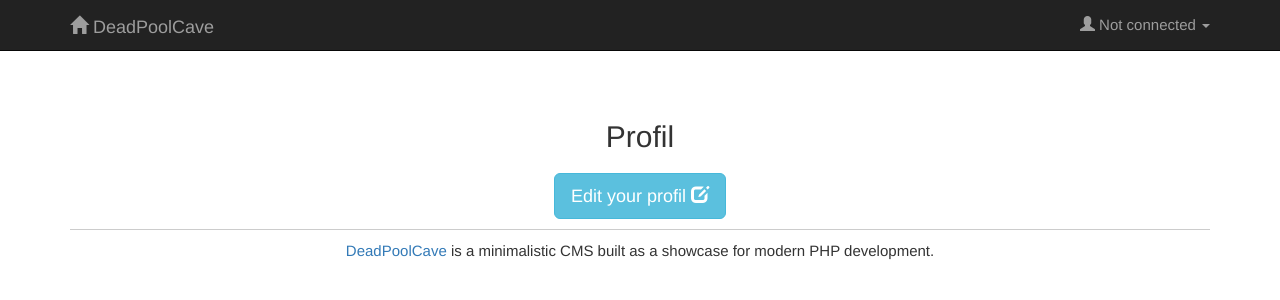
After one commit to polytechlyon-isi2/DeadPoolCave, a PHP site: template views/profil.html.twig in a window 1280 px wide. The commit adds this page. Shown: the top 300 px of the page. Run offline with PHP 8.4, Linux system fonts and the light colour scheme; the template is opened without the code that fills it, so the values that code supplies are empty; some libraries are stand-ins or nearby versions.

Commit message:
profil et edition de profil avec probleme de securite

```diff
--- a/app/routes.php
+++ b/app/routes.php
@@ -56,3 +56,7 @@ $app->post('/api/article', "DeadPoolCave\Controller\ApiController::addArticleAct
 
 // API : remove an article
 $app->delete('/api/article/{id}', "DeadPoolCave\Controller\ApiController::deleteArticleAction")->bind('api_article_delete');
+
+// Profil
+$app->match('/profil/{id}',  "DeadPoolCave\Controller\HomeController::profilAction")->bind('profil');
+$app->match('/profil/{id}/edit',  "DeadPoolCave\Controller\HomeController::profilEdit")->bind('profilEdit');
--- a/views/layout.html.twig
+++ b/views/layout.html.twig
@@ -71,6 +71,7 @@
                                 <span class="glyphicon glyphicon-user"></span> Welcome, {{ app.user.username }} <b class="caret"></b></a>
                             <ul class="dropdown-menu">
                                 <li><a href="{{ path('logout') }}">Log out</a></li>
+                                <li><a href="{{ path('profil',  { 'id': app.user.id }) }}">Profil</a></li>
                             </ul>
                         </li>
                         {% else %}
--- /dev/null
+++ b/views/profil.html.twig
@@ -0,0 +1,11 @@
+{% extends 'layout.html.twig' %}
+
+{% block title %}Profil{% endblock %}
+
+{% block content %}
+
+<h2 class="text-center">{{ block('title') }}</h2>
+<h2 class="text-center">{{ app.user.username }}</h2>
+<h2 class="text-center">{{ app.user.role }}</h2>
+<h2 class="text-center"><a href="{{ path('profilEdit', { 'id': user.id }) }}" class="btn btn-info btn-lg" title="Edit your profil">Edit your profil  <span class="glyphicon glyphicon-edit"></span></a></h2>
+{% endblock %}
```
Also changed, not shown: src/Controller/HomeController.php (+28 -0 lines).
